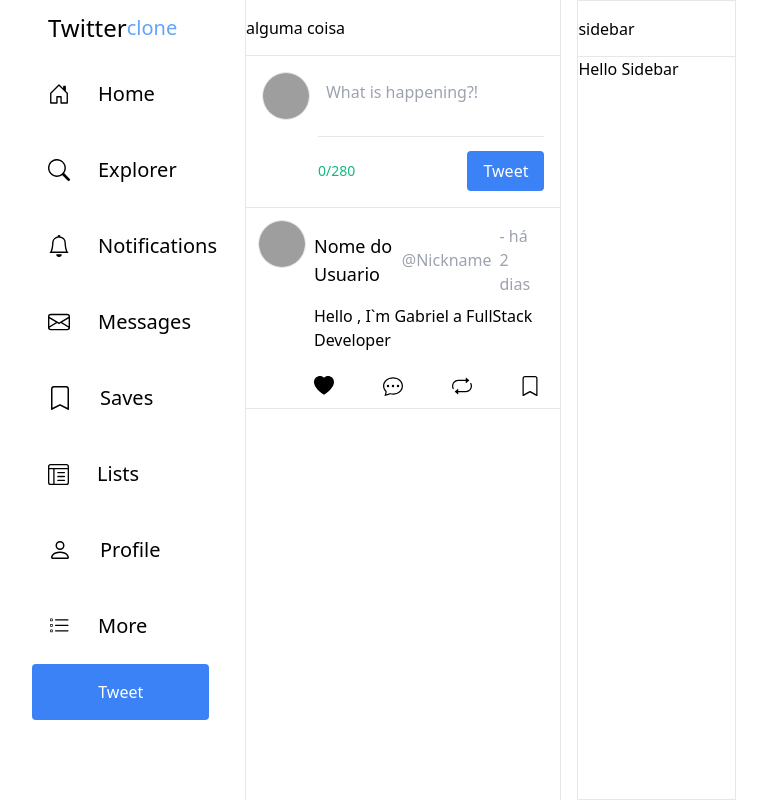
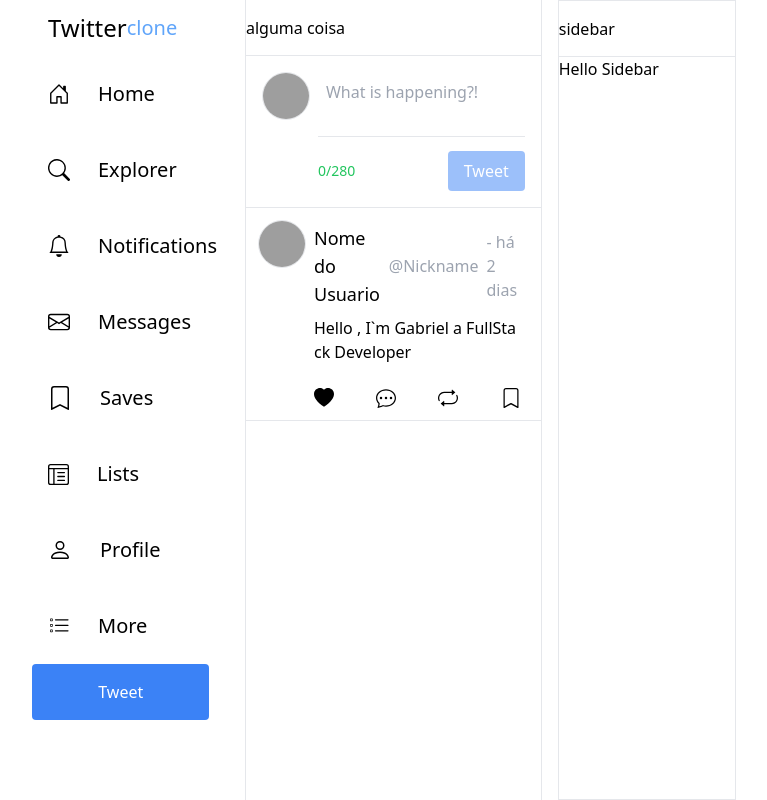
Before and after one commit to GabrielTheDEV/Twitter-Clone-With-NextJs, a Next.js app: page / in a window 1280 px wide. Shown: the whole page, without its empty margins (256-1023 px from the left). Built offline with nearby package versions, Linux system fonts and the light colour scheme; grey boxes are pictures that could not be loaded.

Commit message:
Tailwind was updated and tailwind-scroll was installed

```diff
--- a/app/page.tsx
+++ b/app/page.tsx
@@ -10,7 +10,7 @@
 
   return (
     <>
-      <PageComponent>
+      <PageComponent >
         <TweetComposer/>
         <div>
           {tweets.map((post) => (
--- a/components/pageComponent/index.tsx
+++ b/components/pageComponent/index.tsx
@@ -6,7 +6,7 @@
 
 export function PageComponent({children}: PageProps){
     return(
-        <section className="w-full h-screen border-r">
+        <section className="w-full h-screen border-r overflow-y-scroll">
 
             <Header border={true} >
                 <p>alguma coisa</p>
--- a/components/sidebar/index.tsx
+++ b/components/sidebar/index.tsx
@@ -2,7 +2,7 @@
 
 export function SideBar(){
     return (
-    <aside className="w-3/6 ml-4 border justify-center">
+    <aside className="w-3/5 ml-4 border justify-center">
         <Header border={true}> <p>sidebar</p></Header>
         <h1>Hello Sidebar</h1>
     </aside>
--- a/package.json
+++ b/package.json
@@ -11,7 +11,8 @@
   "dependencies": {
     "next": "14.2.6",
     "react": "^18",
-    "react-dom": "^18"
+    "react-dom": "^18",
+    "tailwind-scrollbar": "^3.1.0"
   },
   "devDependencies": {
     "@types/node": "^20",
@@ -21,7 +22,7 @@
     "eslint": "^8",
     "eslint-config-next": "^0.2.4",
     "postcss": "^8",
-    "tailwindcss": "^2.0.4",
+    "tailwindcss": "^3.4.10",
     "typescript": "^5"
   }
 }
```
Also changed, not shown: 1 other file (tests, documents, lock files or other folders).
